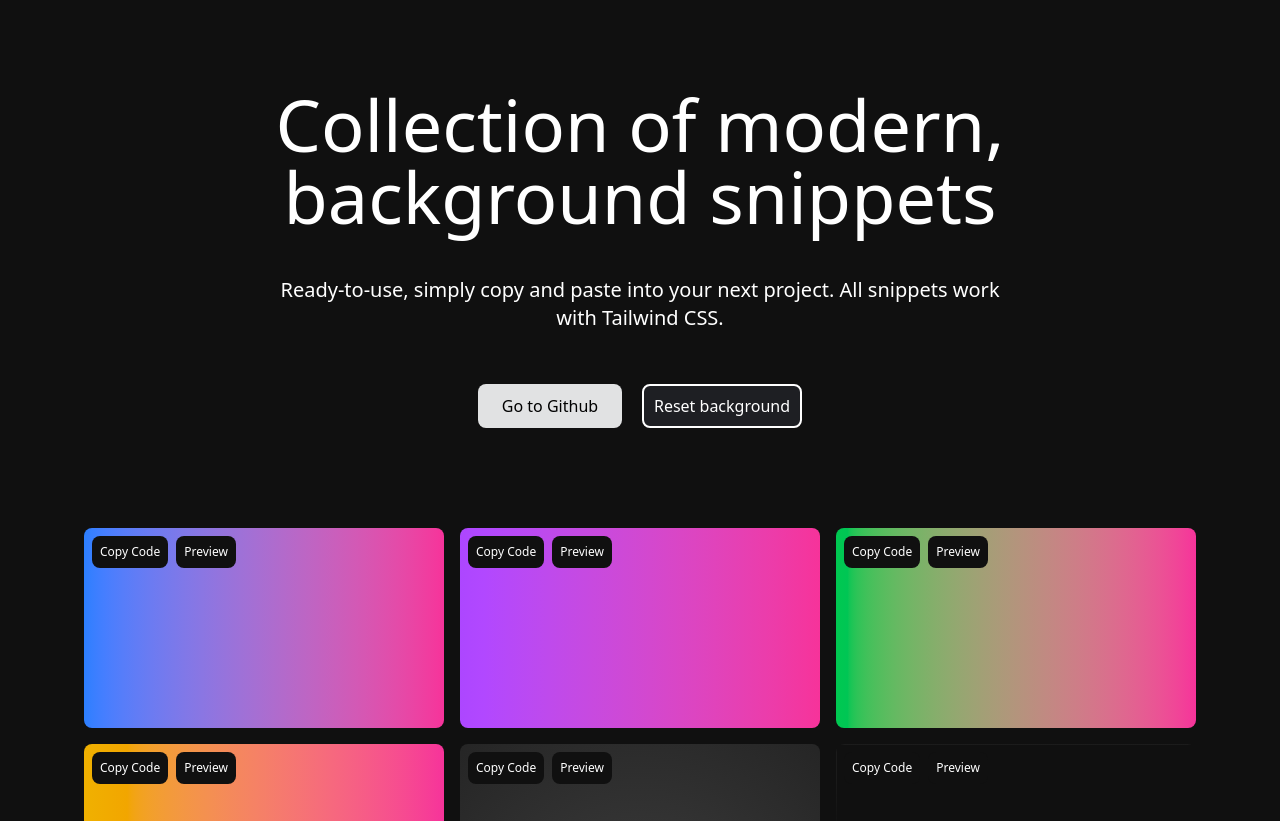
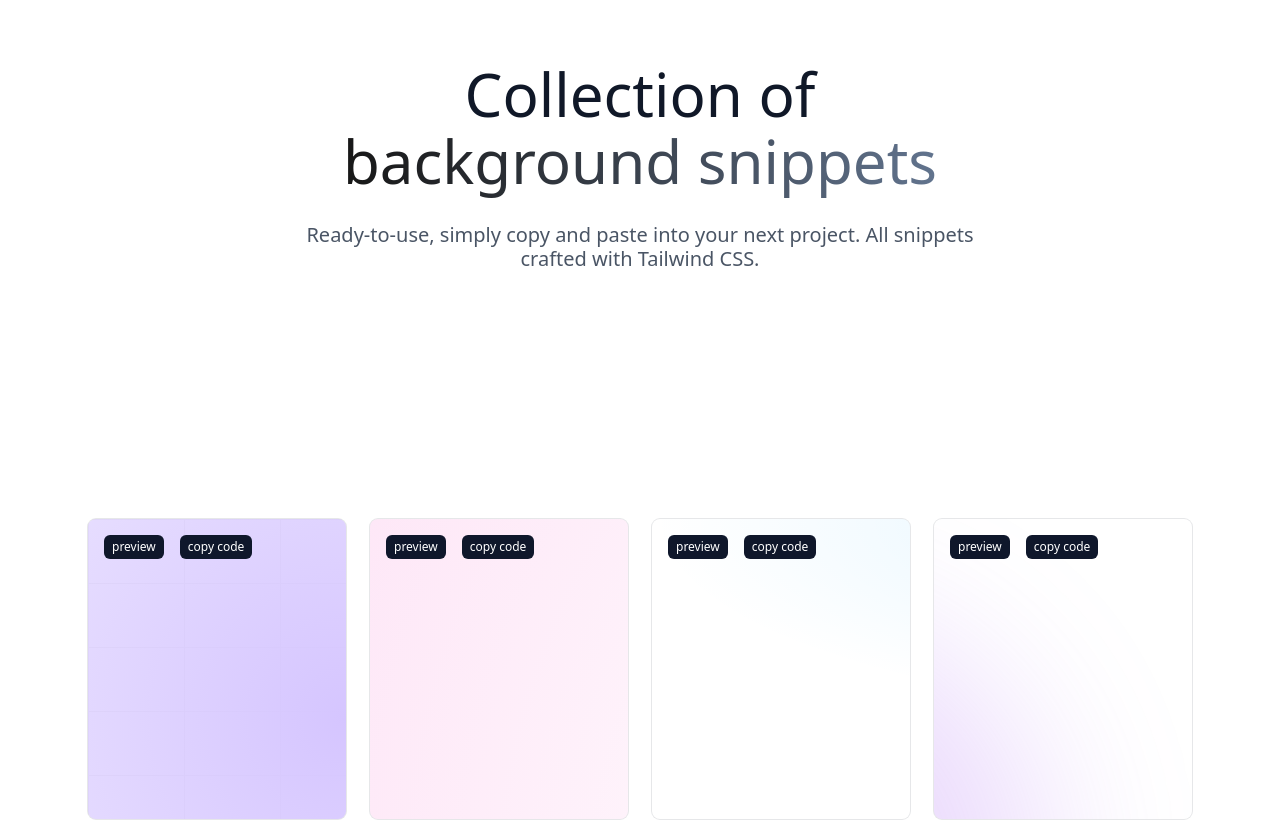
Before and after one commit to omar15hr/background-snippets, a React (Vite) app: page / in a window 1280 px wide. Shown: the top 821 px of the page. Built offline with nearby package versions, Linux system fonts and the light colour scheme.

Commit message:
cambios logica del componente

```diff
--- a/package.json
+++ b/package.json
@@ -13,6 +13,7 @@
     "@tailwindcss/vite": "^4.0.9",
     "react": "^18.3.1",
     "react-dom": "^18.3.1",
+    "sonner": "^2.0.1",
     "tailwindcss": "^4.0.9"
   },
   "devDependencies": {
--- a/src/App.tsx
+++ b/src/App.tsx
@@ -1,40 +1,30 @@
 import { useState } from "react";
 import { BackgroundCard } from "./components/BackgroundCard";
 import { Header } from "./components/Header";
+import { Toaster } from "sonner";
+import { Footer } from "./components/Footer";
 
 function App() {
-  const [background, setBackground] = useState<string>('bg-[#101010]');
-
-  const backgrounds = [
-    { label: "Background 1", className: "bg-gradient-to-r from-blue-500 to-pink-500" },
-    { label: "Background 2", className: "bg-gradient-to-r from-purple-500 to-pink-500" },
-    { label: "Background 3", className: "bg-gradient-to-r from-green-500 to-pink-500" },
-    { label: "Background 4", className: "bg-gradient-to-r from-yellow-500 to-pink-500" },
-    { label: "Background 5", className: "bg-[radial-gradient(circle_500px_at_50%_200px,#3e3e3e,transparent)]" },
-    { label: "Background 6", className: "relative h-full w-full bg-white [background:linear-gradient(to_right,#4f4f4f2e_1px,transparent_1px),linear-gradient(to_bottom,#4f4f4f2e_1px,transparent_1px)] bg-[size:14px_24px] [mask-image:radial-gradient(ellipse_80%_50%_at_50%_0%,#000_70%,transparent_110%)]" },
-  ];
-
-
-  const resetBackground = () => {
-    setBackground('bg-[#101010]');
-  };
-
-  const handlePreview = (styles: string) => {
-    setBackground(styles);
-  };
+  const [preview, setPreview] = useState<null | React.ReactNode>(null);
+  const [theme, setTheme] = useState<"light" | "dark">("light");
 
   return (
-    <div className={`${background} min-h-screen`}>
-      <div className="max-w-6xl mx-auto flex flex-col gap-10 text-white">
-        <Header resetBackground={resetBackground} />
+    <>
+      <Toaster />
+      <div className={`${theme}`}>
+        <div className="fixed left-0 top-0 -z-10 h-full w-full">
+          {preview ? preview : null}
+        </div>
+        <div className="relative mx-auto h-screen w-full max-w-7xl px-6 md:px-8 lg:px-12">
+          <Header />
+          <div className="overflow-hidden px-4 pb-20 pt-52 md:px-10">
+            <BackgroundCard setPreview={setPreview} setTheme={setTheme} />
 
-        <div className="grid grid-cols-1 md:grid-cols-2 lg:grid-cols-3 gap-4 p-5">
-          {backgrounds.map(({ className }, index) => (
-            <BackgroundCard key={index} styles={className} onPreview={handlePreview} />
-          ))}
+          </div>
+          <Footer />
         </div>
       </div>
-    </div>
+    </>
   );
 }
 
--- a/src/components/BackgroundCard.tsx
+++ b/src/components/BackgroundCard.tsx
@@ -1,43 +1,27 @@
-import { useState } from "react";
+import { BACKGROUND_OPTIONS } from "./Background";
+import Playground from "./Playground";
 
 interface BackgroundCardProps {
-  styles: string;
-  onPreview: (styles: string) => void;
+  setPreview: (preview: React.ReactNode) => void;
+  setTheme: (theme: 'light' | 'dark') => void;
 }
 
-export function BackgroundCard({ styles, onPreview }: BackgroundCardProps) {
-  const [copied, setCopied] = useState(false);
-
-  const codeSnippet = `<div className="${styles}"></div>`;
-
-  const handleCopy = async () => {
-    await navigator.clipboard.writeText(codeSnippet);
-    setCopied(true);
-    setTimeout(() => setCopied(false), 2000);
-  };
-
-  const handlePreview = () => {
-    onPreview(styles);
-  };
-
-  const buttonStyles = `bg-[#101010] text-white rounded-lg hover:bg-[#222222] cursor-pointer p-2 text-xs`
+export function BackgroundCard({ setPreview, setTheme }: BackgroundCardProps) {
 
   return (
-    <div className={`flex fle-row h-50 w-full rounded-lg ${styles}`}>
-      <div className='flex flex-row justify-start items-start p-2 gap-2'>
-      <button
-        onClick={handleCopy}
-        className={buttonStyles}
-      >
-        {copied ? "Copied!" : "Copy Code"}
-      </button>
-      <button
-        onClick={handlePreview}
-        className={buttonStyles}
-      >
-        Preview
-      </button>
-    </div>
-    </div>
+    <div className="grid grid-cols-1 gap-6 pb-6 md:grid-cols-2 lg:grid-cols-4">
+              {BACKGROUND_OPTIONS.map((background, index) => {
+                return (
+                  <Playground
+                    key={index}
+                    setPreview={setPreview}
+                    theme={background.theme}
+                    setTheme={setTheme}
+                  >
+                    {background.component}
+                  </Playground>
+                );
+              })}
+            </div>
   );
 }
--- /dev/null
+++ b/src/components/Footer.tsx
@@ -0,0 +1,24 @@
+export function Footer() {
+  return (
+    <footer>
+      <div className="inline-flex max-w-2xl rounded-md border border-neutral-200 bg-white p-2 text-sm text-neutral-900 dark:border-neutral-900 dark:bg-black dark:text-neutral-200">
+        {`These backgrounds are made for a full page background. The preview
+              can be different from the actual result. Click on preview to test
+              it. And don't forget to tweak it to your needs.`}
+      </div>
+      <div className="flex items-center justify-center py-8">
+        <span className="text-sm text-neutral-800 dark:text-neutral-200">
+          Made by
+          <a
+            href="https://twitter.com/Ibelick"
+            target="_blank"
+            rel="noopener noreferrer"
+            className="ml-1 text-neutral-950 dark:text-neutral-100"
+          >
+            @Ibelick
+          </a>
+        </span>
+      </div>
+    </footer>
+  );
+}
--- a/src/components/Header.tsx
+++ b/src/components/Header.tsx
@@ -1,28 +1,33 @@
-interface HeaderProps {
-  resetBackground: () => void;
+
+
+export function Header() {
+  return (
+    <div className="pt-8">
+            <div className="relative mx-auto flex max-w-2xl flex-col items-center">
+              <div className="mb-8 flex"></div>
+              <h2 className="text-center text-3xl font-medium text-gray-900 dark:text-gray-50 sm:text-6xl">
+                Collection of{" "}
+                <span className="animate-text-gradient inline-flex bg-gradient-to-r from-neutral-900 via-slate-500 to-neutral-500 bg-[200%_auto] bg-clip-text leading-tight text-transparent dark:from-neutral-100 dark:via-slate-400 dark:to-neutral-400">
+                  background snippets
+                </span>
+              </h2>
+              <p className="mt-6 text-center text-xl leading-6 text-gray-600 dark:text-gray-200">
+                Ready-to-use, simply copy and paste into your next project. All
+                snippets crafted with Tailwind CSS.
+              </p>
+              <div className="mt-10 flex gap-4"></div>
+            </div>
+          </div>
+  );
 }
 
-export function Header({ resetBackground }: HeaderProps) {
-  return (
-    <div className="max-w-3xl flex flex-col items-center justify-center mt-10 mb-10 mx-auto">
-      <h1 className="text-4xl md:text-7xl sm:text-2xl mt-10 text-center p-2">
-        Collection of modern, background snippets
-      </h1>
-      <p className="text-lg md:text-xl sm:text-lg mt-6 p-3 text-center">
-        Ready-to-use, simply copy and paste into your next project. All snippets
-        work with Tailwind CSS.
-      </p>
-      <div className="mt-10 flex flex-row gap-5">
-        <button className="bg-[#E1E2E3] text-black hover:opacity-90 p-2 rounded-lg w-36 cursor-pointer">
-          Go to Github
-        </button>
-        <button
-          onClick={resetBackground}
-          className="bg-[#1E1F23] text-white border-2 hover:opacity-90 p-2 rounded-lg w-40 cursor-pointer"
-        >
-          Reset background
-        </button>
-      </div>
-    </div>
-  );
-}
+// <span className="relative inline-block overflow-hidden rounded-full p-[1px]">
+  //                   <span className="absolute inset-[-1000%] animate-[spin_2s_linear_infinite] bg-[conic-gradient(from_90deg_at_50%_50%,#a9a9a9_0%,#0c0c0c_50%,#a9a9a9_100%)] dark:bg-[conic-gradient(from_90deg_at_50%_50%,#171717_0%,#737373_50%,#171717_100%)]" />
+  //                   <div className="inline-flex h-full w-full cursor-pointer justify-center rounded-full bg-white px-3 py-1 text-xs font-medium leading-5 text-slate-600 backdrop-blur-xl dark:bg-black dark:text-slate-200">
+  //                     New snippets ⚡️
+  //                     <span className="inline-flex items-center pl-2 text-black dark:text-white">
+  //                       Read more{' '}
+
+  //                     </span>
+  //                   </div>
+  //                 </span>
--- a/src/components/Playground.tsx
+++ b/src/components/Playground.tsx
@@ -0,0 +1,53 @@
+import React from 'react';
+import ReactDOMServer from 'react-dom/server';
+import { toast } from 'sonner';
+
+type PlaygroundProps = {
+  children: React.ReactElement;
+  setPreview: (preview: React.ReactNode) => void;
+  theme: 'light' | 'dark';
+  setTheme: (theme: 'light' | 'dark') => void;
+};
+
+const Playground: React.FC<PlaygroundProps> = ({
+  children,
+  setPreview,
+  theme,
+  setTheme,
+}) => {
+  const copyCode = () => {
+    const code = ReactDOMServer.renderToString(children);
+
+    navigator.clipboard.writeText(code);
+    toast.success('Copied to clipboard');
+  };
+
+  return (
+    <>
+      <div className="relative min-h-[300px] w-full overflow-hidden rounded-lg ring-1 ring-slate-900/10">
+        <div className="absolute left-4 top-4 z-10 cursor-pointer">
+          <div className="flex flex-row gap-4">
+            <div
+              className=" rounded-md bg-slate-900 px-2 py-1 text-xs font-medium text-white"
+              onClick={() => {
+                setPreview(children);
+                setTheme(theme);
+              }}
+            >
+              preview
+            </div>
+            <div
+              className="rounded-md bg-slate-900 px-2 py-1 text-xs font-medium text-white"
+              onClick={copyCode}
+            >
+              copy code
+            </div>
+          </div>
+        </div>
+        {children}
+      </div>
+    </>
+  );
+};
+
+export default Playground;
```
Also changed, not shown: 1 other file (tests, documents, lock files or other folders).
